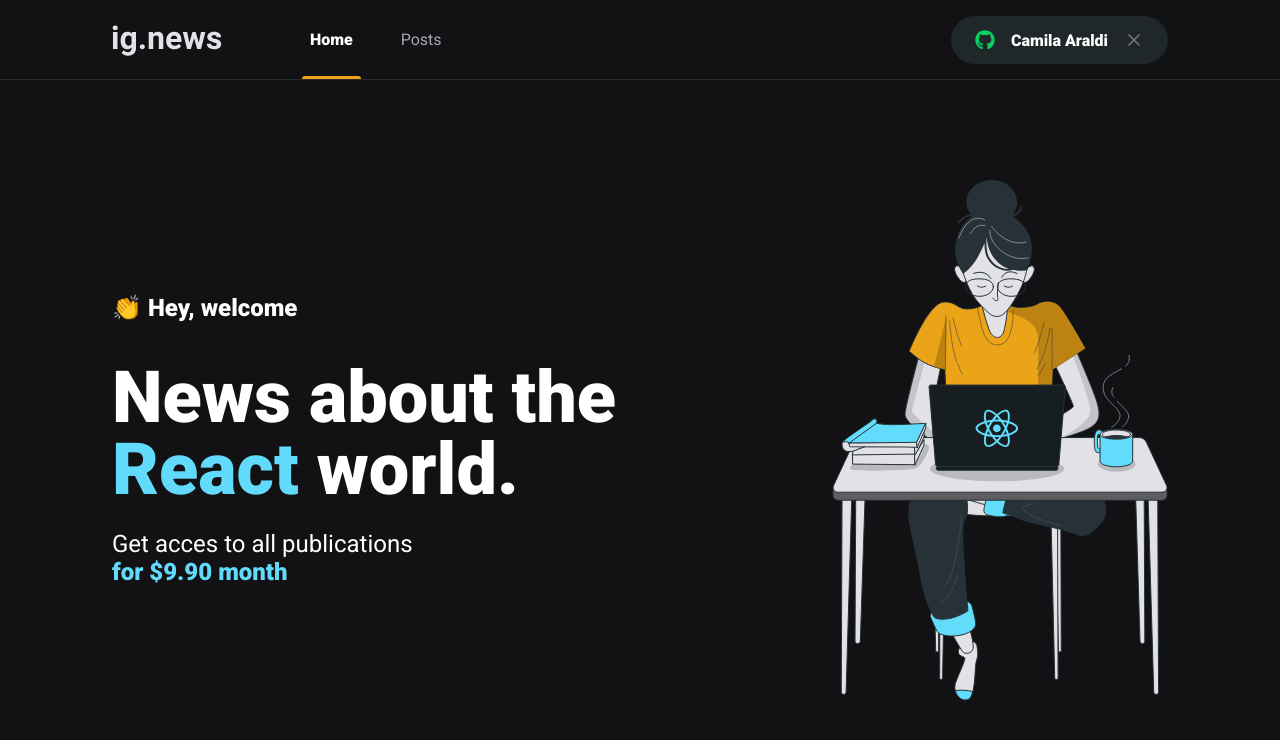
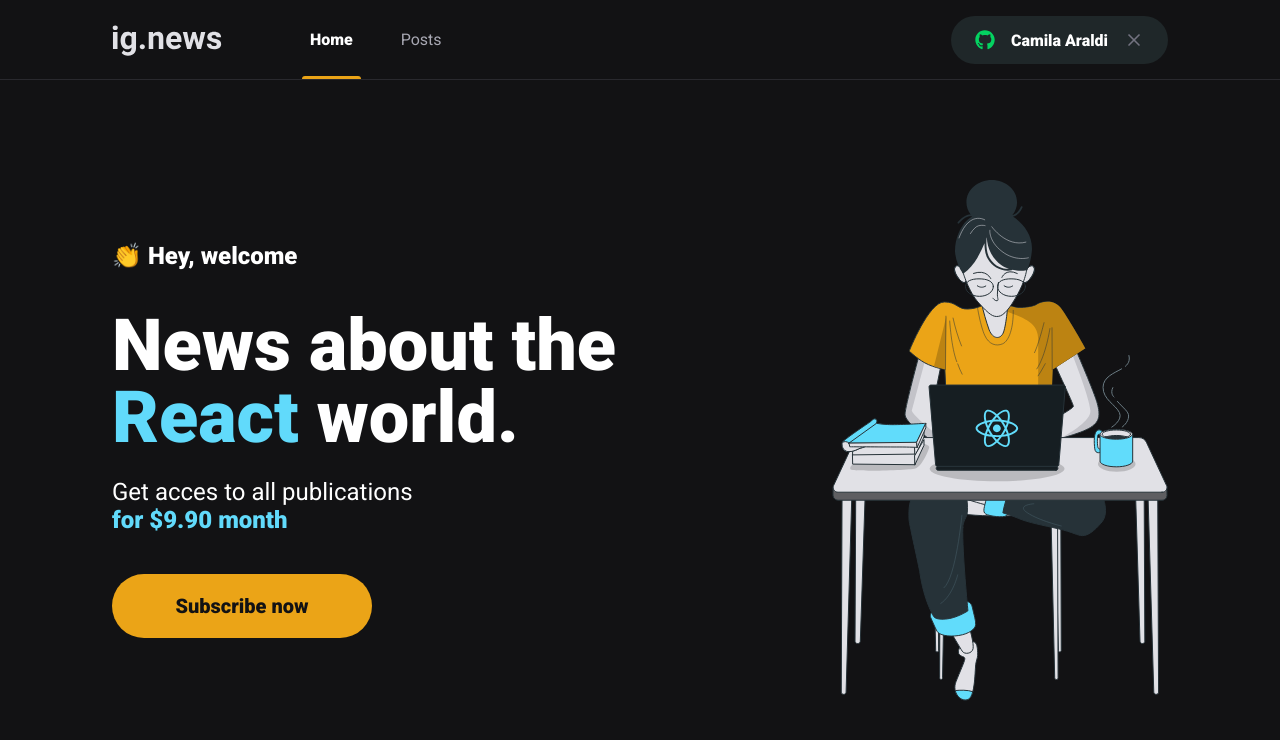
Before and after one commit to araldicamila/ig.news, a Next.js app: page / in a window 1280 px wide. Shown: the top 740 px of the page. Built offline with nearby package versions, Linux system fonts and the light colour scheme.

Commit message:
Componente subscribe button

```diff
--- /dev/null
+++ b/src/components/SubscribeButton/index.tsx
@@ -0,0 +1,7 @@
+import styles from "./styles.module.scss";
+
+export function SubscribeButton() {
+  return (
+    <button type="button" className={styles.subscribeButton}>Subscribe now</button>
+  )
+}
--- /dev/null
+++ b/src/components/SubscribeButton/styles.module.scss
@@ -0,0 +1,25 @@
+.subscribeButton {
+  height: 4rem;
+
+  width: 260px;
+
+  border: 0;
+  border-radius: 2rem;
+
+  background: var(--yellow-500);
+
+  color: var(--gray-900);
+  font-size: 1.25rem;
+
+  font-weight: bold;
+
+  display: flex;
+  align-items: center;
+  justify-content: center;
+
+  transition: filter 0.2s;
+
+  &:hover {
+    filter: brightness(0.8);
+  }
+}
--- a/src/pages/home.module.scss
+++ b/src/pages/home.module.scss
@@ -39,4 +39,8 @@
       font-weight: bold;
     }
   }
+
+  button {
+    margin-top: 2.5rem;
+  }
 }
--- a/src/pages/index.tsx
+++ b/src/pages/index.tsx
@@ -1,4 +1,5 @@
 import Head from "next/head";
+import { SubscribeButton } from "../components/SubscribeButton";
 
 import styles from "./home.module.scss";
 
@@ -17,6 +18,7 @@
           <p>Get acces to all publications <br ></br>
             <span>for $9.90 month</span>
           </p>
+          <SubscribeButton />
         </section>
 
         <img src="/images/avatar.svg" alt="Girl coding" />
```
